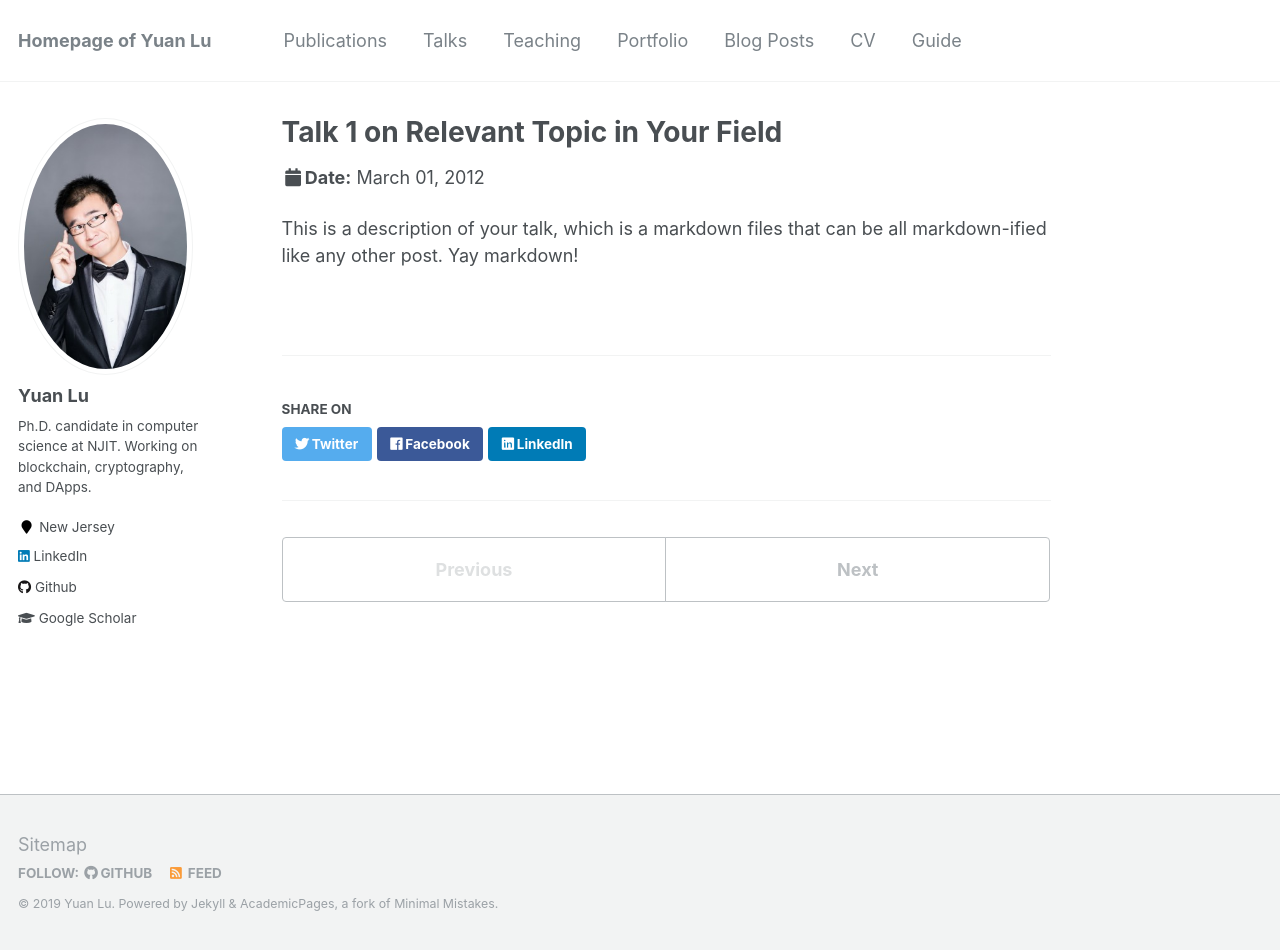
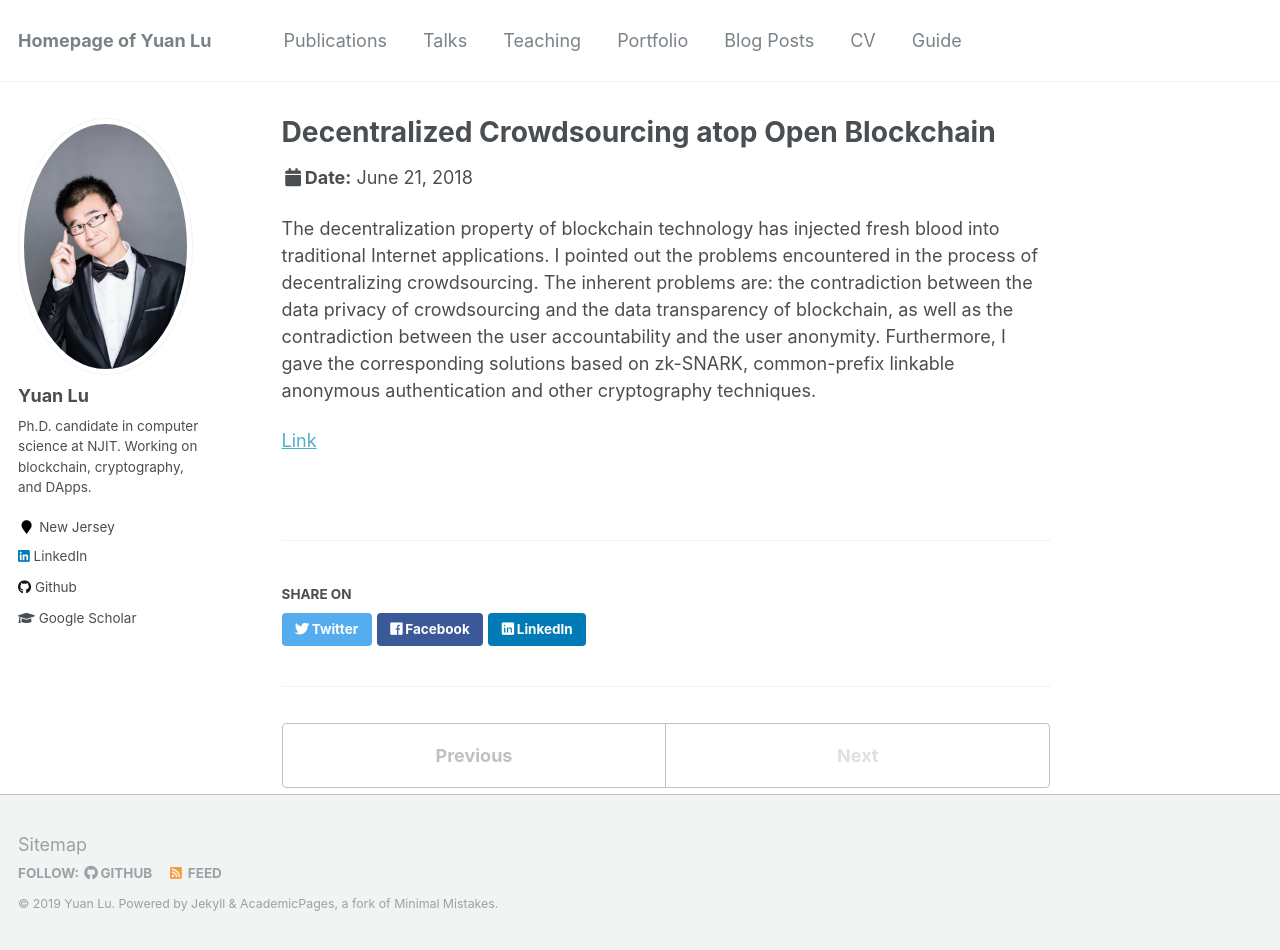
Before and after one commit to yylluu/yylluu.github.io, a Jekyll site: the page built from _talks/2012-03-01-talk-1.md, in a window 1280 px wide and 950 px high. Built offline with Jekyll 4.4.1, drawn with Linux system fonts in a browser that asks for light colours.

Commit message:
Update 2012-03-01-talk-1.md

```diff
--- a/_talks/2012-03-01-talk-1.md
+++ b/_talks/2012-03-01-talk-1.md
@@ -1,11 +1,13 @@
 ---
-title: "Talk 1 on Relevant Topic in Your Field"
+title: "Decentralized Crowdsourcing atop Open Blockchain"
 collection: talks
 type: "Talk"
 permalink: /talks/2012-03-01-talk-1
-venue: "UC San Francisco, Department of Testing"
-date: 2012-03-01
-location: "San Francisco, California"
+venue: "Data Assurance & Communication Security Research Center, Chinese Academy of Science"
+date: 2018-06-21
+location: "Beijing, China"
 ---
 
-This is a description of your talk, which is a markdown files that can be all markdown-ified like any other post. Yay markdown!
+The decentralization property of blockchain technology has injected fresh blood into traditional Internet applications. I pointed out the problems encountered in the process of decentralizing crowdsourcing. The inherent problems are: the contradiction between the data privacy of crowdsourcing and the data transparency of blockchain, as well as the contradiction between the user accountability and the user anonymity. Furthermore, I gave the corresponding solutions based on zk-SNARK, common-prefix linkable anonymous authentication and other cryptography techniques.
+
+[Link](http://dacas.cn/thread.aspx?ID=3783)
```
